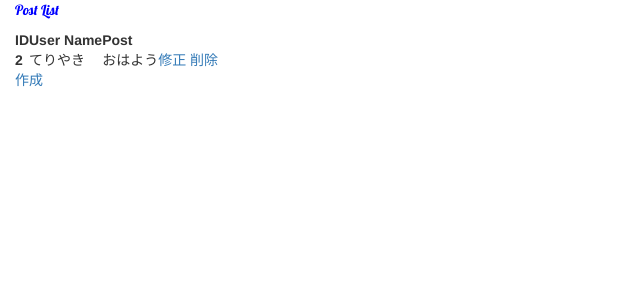
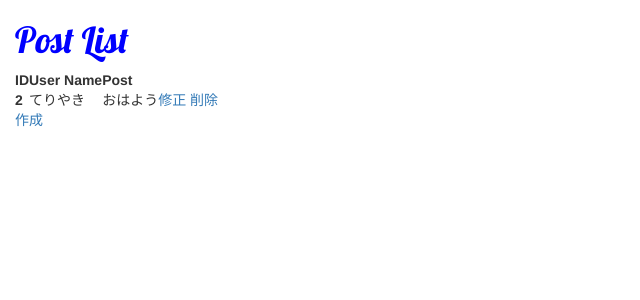
Before and after one commit to teriyakiharumaki/python_sample_app, a Django app: page /sample_app/post/ in a window 1280 px wide. Shown: the top 300 px of the page, without its empty margins (0-640 px from the left). Run offline with Django 5.2, Linux system fonts and the light colour scheme; data comes from the database, SQL or seed files in the repository; some libraries are stand-ins or nearby versions.

Commit message:
CSSを変えて確認

```diff
--- a/sample_app/static/css/style.css
+++ b/sample_app/static/css/style.css
@@ -1,4 +1,4 @@
-p {
+h1 {
   color: blue;
   font-family: 'Lobster', cursive;
 }
--- a/sample_app/templates/sample_app/post_list.html
+++ b/sample_app/templates/sample_app/post_list.html
@@ -10,7 +10,7 @@
     <link href="{% static 'css/style.css' %}" rel="stylesheet">
 </head>
 <body>
-  <p>Post List</p>
+  <h1>Post List</h1>
   <table>
     <thead>
       <tr>
```
